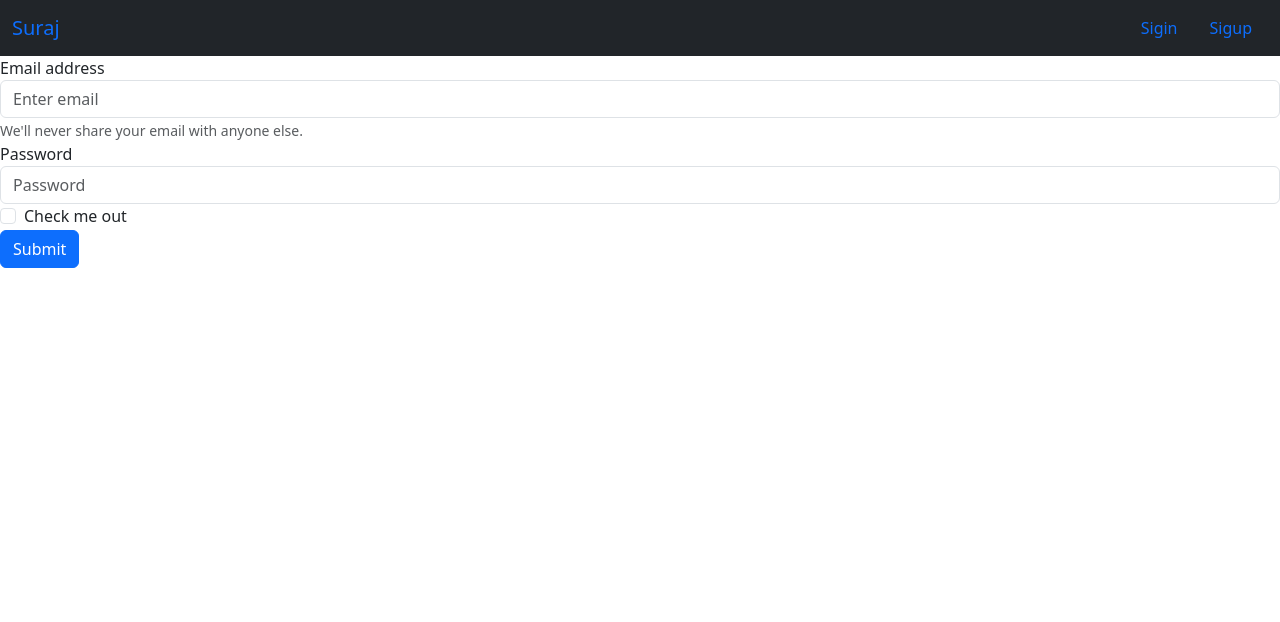
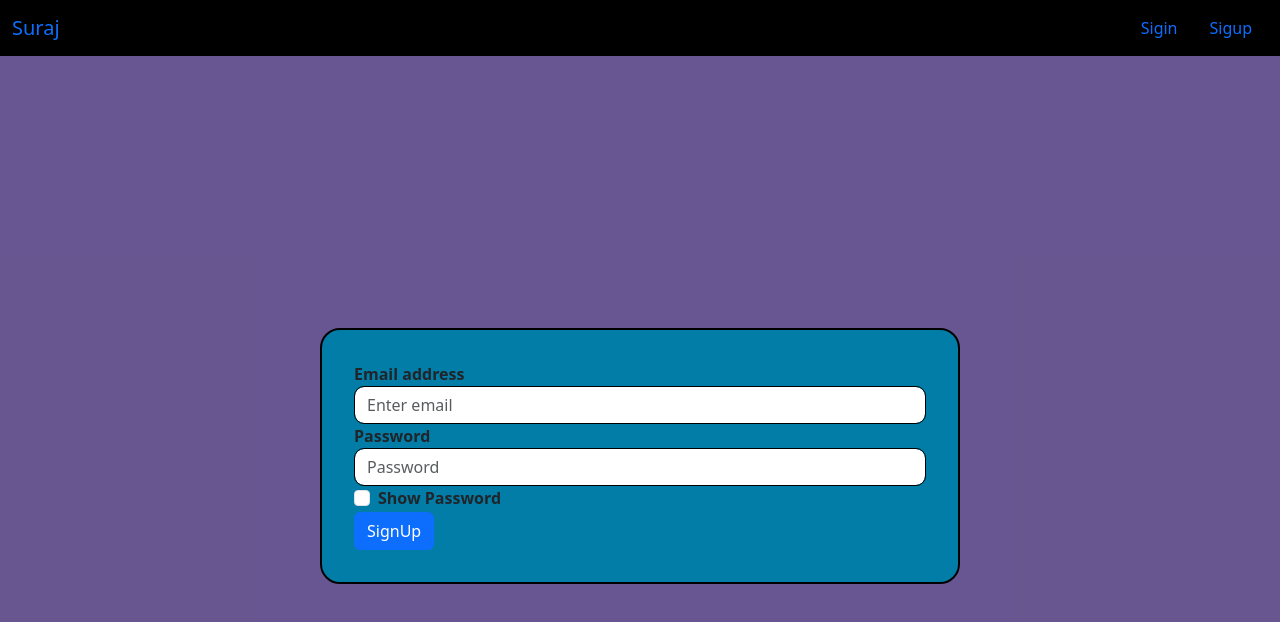
Before and after one commit to suraj2907/firebase-and-github-users, a React (Create React App) app: page /Signup in a window 1280 px wide. Shown: the top 622 px of the page. Built offline with nearby package versions, Linux system fonts and the light colour scheme.

Commit message:
some custom css

```diff
--- a/src/App.css
+++ b/src/App.css
@@ -1,38 +1,37 @@
-.App {
-  text-align: center;
+
+.center{
+display: flex;
+align-items: center;
+justify-content: center;
+height: 100vh;
+background: #212020a9;
+}
+.center1{
+  display: flex;
+align-items: center;
+justify-content: center;
+height: 100vh;
+background: #1b0059a9;
 }
 
-.App-logo {
-  height: 40vmin;
-  pointer-events: none;
+
+.signin-container{
+
+  border: 2px solid black;
+  padding: 2rem;
+  border-radius: 20px;
+  width: 50vw;
+  height: max-content;
+  background: wheat;
+
 }
+.signup-container{
 
-@media (prefers-reduced-motion: no-preference) {
-  .App-logo {
-    animation: App-logo-spin infinite 20s linear;
-  }
+  border: 2px solid black;
+  padding: 2rem;
+  border-radius: 20px;
+  width: 50vw;
+  height: max-content;
+  background: #017da7;
+
 }
-
-.App-header {
-  background-color: #282c34;
-  min-height: 100vh;
-  display: flex;
-  flex-direction: column;
-  align-items: center;
-  justify-content: center;
-  font-size: calc(10px + 2vmin);
-  color: white;
-}
-
-.App-link {
-  color: #61dafb;
-}
-
-@keyframes App-logo-spin {
-  from {
-    transform: rotate(0deg);
-  }
-  to {
-    transform: rotate(360deg);
-  }
-}
--- a/src/Components/CardBody.js
+++ b/src/Components/CardBody.js
@@ -5,8 +5,8 @@ import { Card, CardBody, CardTitle, CardFooter, CardImg } from "reactstrap";
 const UserCardBody = ({ user }) => {
   return (
     <div>
-      <Card style={{ border: "2px solid black", background:"pink", marginTop:"10px" }} body>
-        <CardImg src={user.avatar_url} height="500px" style={{borderRadius: "full"}} />
+      <Card style={{ border: "2px solid black", background:"pink", marginTop:"10px", }} body>
+        <CardImg src={user.avatar_url} height="300px" width="300px" style={{borderRadius: "50%",}} />
 
         <CardBody>
           <CardTitle>
--- a/src/Layouts/Header.js
+++ b/src/Layouts/Header.js
@@ -20,9 +20,9 @@ const Header = () => {
   const toggler = () => setToggle(!toggle);
 
   return (
-    <Navbar expand="md" dark style={{ backgroundColor: "black" }} className="bg-dark">
+    <Navbar expand="md" dark style={{ backgroundColor: "black" }}>
       <NavbarBrand>
-        <Link style={{ textDecoration: "none" }} to="/">
+        <Link style={{ textDecoration: "none" }} to="/" onClick={() => context.setUser(null)}>
           Suraj
         </Link>
       </NavbarBrand>
--- a/src/Pages/Home.js
+++ b/src/Pages/Home.js
@@ -33,7 +33,7 @@ const Home = () => {
     <div>
       <Container fluid className="mt-3">
         <Row>
-          <Col md="5">
+          <Col md="5" >
             <InputGroup>
               <Input
                 placeholder="Enter username"
--- a/src/Pages/SignIn.js
+++ b/src/Pages/SignIn.js
@@ -10,6 +10,7 @@ const SignIn = () => {
 
   const [email, setEmail] = useState("");
   const [password, setPassword] = useState("");
+  const [showPassword, setShowPassword] = useState(false);
 
   const handlesignup = () => {
     firebase
@@ -31,13 +32,18 @@ const SignIn = () => {
     e.preventDefault();
     handlesignup();
   };
+  const handleShowPasswordToggle = () => {
+    setShowPassword((prevShowPassword) => !prevShowPassword);
+  };
 
   if (context.user?.uid) {
     return <Navigate to="/" />;
   }
 
   return (
-    <form onSubmit={handleSubmit}>
+    <div>
+      <div className="center">
+        <form onSubmit={handleSubmit} className="signin-container" style={{fontWeight:"bold"}}>
           <div class="form-group">
             <label for="exampleInputEmail1">Email address</label>
             <input
@@ -46,34 +52,41 @@ const SignIn = () => {
               id="exampleInputEmail1"
               aria-describedby="emailHelp"
               placeholder="Enter email"
+              style={{ border: "1px solid black", borderRadius: "10px" }}
               value={email}
               onChange={(e) => setEmail(e.target.value)}
             />
-        <small id="emailHelp" class="form-text text-muted">
-          We'll never share your email with anyone else.
-        </small>
           </div>
           <div class="form-group">
             <label for="exampleInputPassword1">Password</label>
             <input
-          type="password"
+              type={showPassword ? "text" : "password"}
               class="form-control"
               id="exampleInputPassword1"
               placeholder="Password"
+              style={{ border: "1px solid black", borderRadius: "10px" }}
               value={password}
               onChange={(e) => setPassword(e.target.value)}
             />
           </div>
           <div class="form-group form-check">
-        <input type="checkbox" class="form-check-input" id="exampleCheck1" />
+            <input
+              type="checkbox"
+              class="form-check-input"
+              id="exampleCheck1"
+              checked={showPassword}
+              onChange={handleShowPasswordToggle}
+            />
             <label class="form-check-label" for="exampleCheck1">
-          Check me out
+              Show Password
             </label>
           </div>
           <button type="submit" class="btn btn-primary">
             SignIn
           </button>
         </form>
+      </div>
+    </div>
   );
 };
 
--- a/src/Pages/SignUp.js
+++ b/src/Pages/SignUp.js
@@ -11,6 +11,7 @@ const SignUp = () => {
 
   const [email, setEmail] = useState("");
   const [password, setPassword] = useState("");
+  const [showPassword, setShowPassword] = useState(false);
 
   const handlesignup = () => {
     firebase
@@ -32,13 +33,18 @@ const SignUp = () => {
     e.preventDefault();
     handlesignup();
   };
+  const handleShowPasswordToggle = () => {
+    setShowPassword((prevShowPassword) => !prevShowPassword);
+  };
 
   if (context.user?.uid) {
     return <Navigate to="/" />;
   }
 
   return (
-    <form onSubmit={handleSubmit}>
+    <div>
+      <div className="center1">
+        <form onSubmit={handleSubmit} className="signup-container" style={{fontWeight:"bold"}}>
           <div class="form-group">
             <label for="exampleInputEmail1">Email address</label>
             <input
@@ -47,34 +53,41 @@ const SignUp = () => {
               id="exampleInputEmail1"
               aria-describedby="emailHelp"
               placeholder="Enter email"
+              style={{ border: "1px solid black", borderRadius: "10px" }}
               value={email}
               onChange={(e) => setEmail(e.target.value)}
             />
-        <small id="emailHelp" class="form-text text-muted">
-          We'll never share your email with anyone else.
-        </small>
           </div>
           <div class="form-group">
             <label for="exampleInputPassword1">Password</label>
             <input
-          type="password"
+              type={showPassword ? "text" : "password"}
               class="form-control"
               id="exampleInputPassword1"
               placeholder="Password"
+              style={{ border: "1px solid black", borderRadius: "10px" }}
               value={password}
               onChange={(e) => setPassword(e.target.value)}
             />
           </div>
           <div class="form-group form-check">
-        <input type="checkbox" class="form-check-input" id="exampleCheck1" />
+            <input
+              type="checkbox"
+              class="form-check-input"
+              id="exampleCheck1"
+              checked={showPassword}
+              onChange={handleShowPasswordToggle}
+            />
             <label class="form-check-label" for="exampleCheck1">
-          Check me out
+              Show Password
             </label>
           </div>
           <button type="submit" class="btn btn-primary">
-        Submit
+            SignUp
           </button>
         </form>
+      </div>
+    </div>
   );
 };
 
```
Lines whose indentation alone changed are shown as unchanged.
